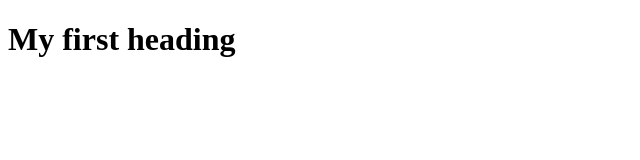
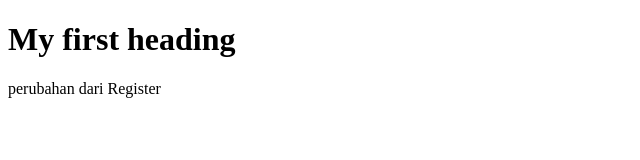
Before and after one commit to radenadhyaksa/Binar_qae, a plain HTML site: page index.html in a window 1280 px wide. Shown: the whole page, without its empty margins (0-640 px from the left). Drawn offline with Linux system fonts and the light colour scheme.

Commit message:
update from regsirer

```diff
--- a/index.html
+++ b/index.html
@@ -3,6 +3,8 @@
 
 <body>
     <h1>My first heading</h1>
+    <p>perubahan dari Register</p>
+
 </body>
 
 </html>
```
